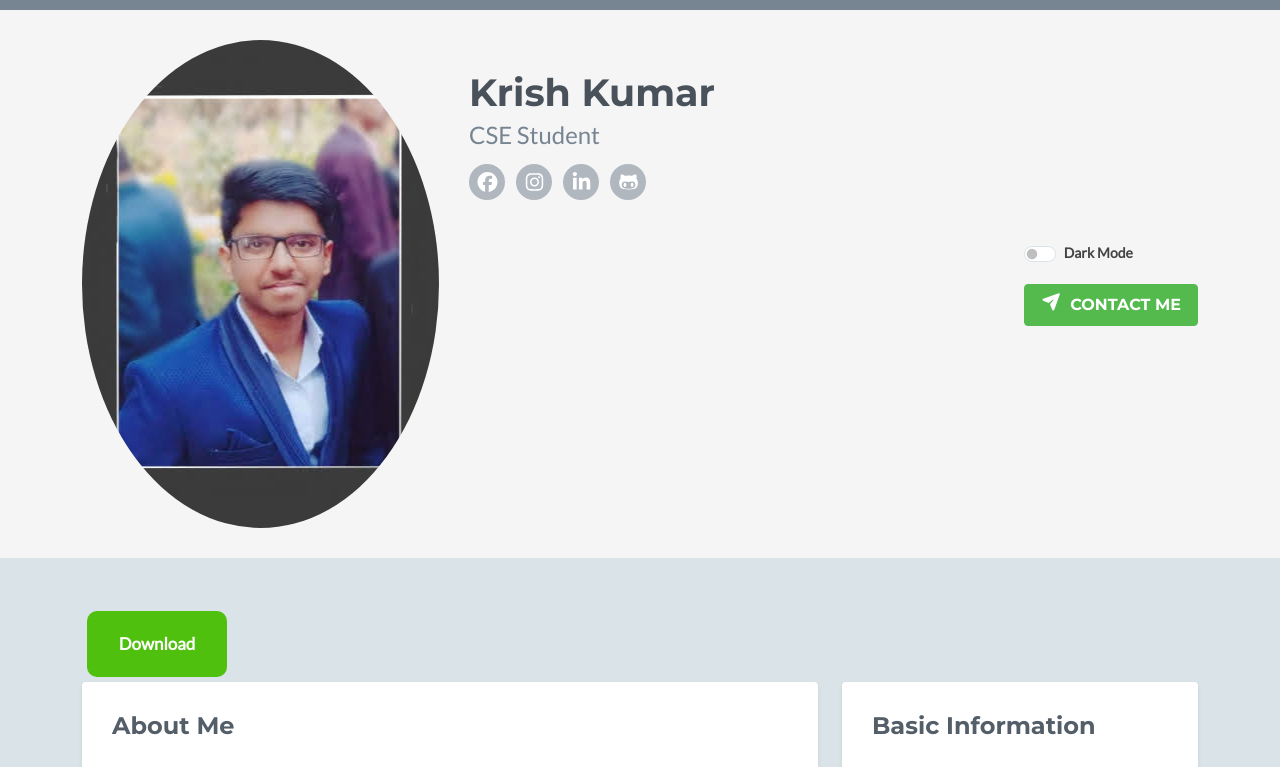
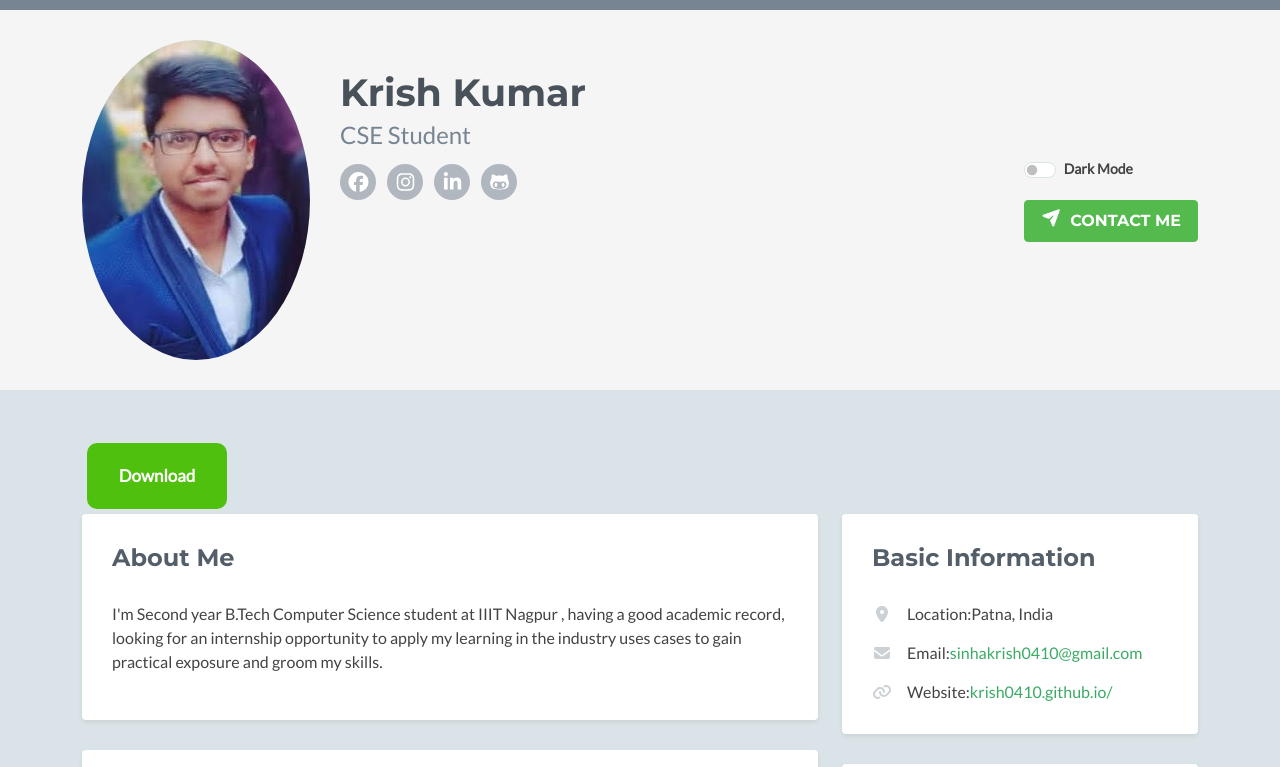
Before and after one commit to krish0410/krish0410.github.io, a plain HTML site: page index.html in a window 1280 px wide. Shown: the top 767 px of the page. Drawn offline with nearby package versions, Linux system fonts and the light colour scheme; no server answers; a script that the page names is missing; some icons are missing.

Commit message:
Update index.html

```diff
--- a/index.html
+++ b/index.html
@@ -88,7 +88,7 @@
         <div class="container">
             <div class="row align-items-center">
                 <div class="col">
-                    <img class="profile-image img-fluid float-start rounded-circle" src="https://github.com/krish0410/krish0410.github.io/blob/master/WhatsApp%20Image%202021-12-22%20at%2019.31.12.jpeg?raw=true"
+                    <img class="profile-image img-fluid float-start rounded-circle" src="https://github.com/krish0410/krish0410.github.io/blob/master/assets/images/WhatsApp%20Image%202021-12-22%20at%2019.31.12.jpeg?raw=true"
                         alt="profile image" />
                     <div class="profile-content">
                         <h1 class="name">Krish Kumar</h1>
```
